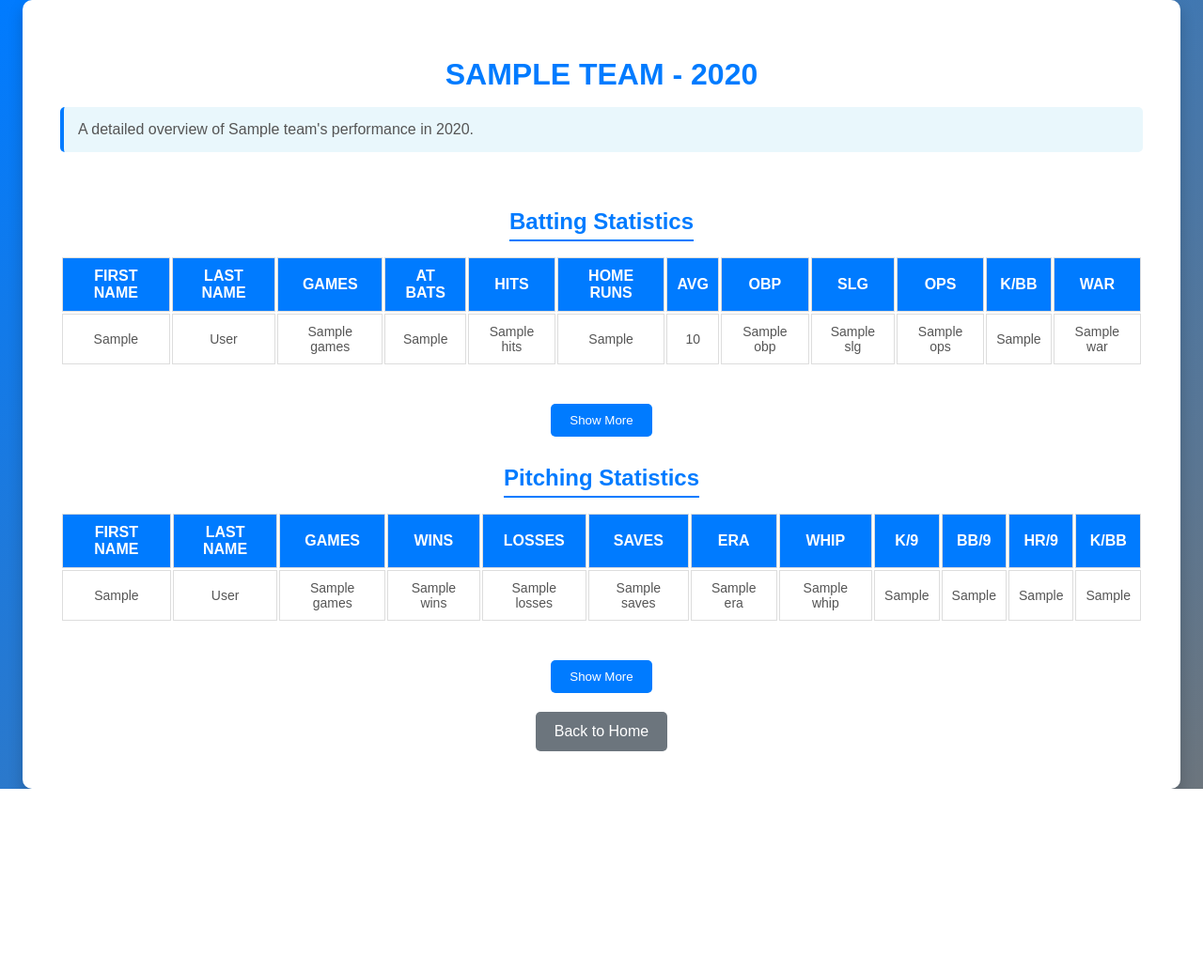
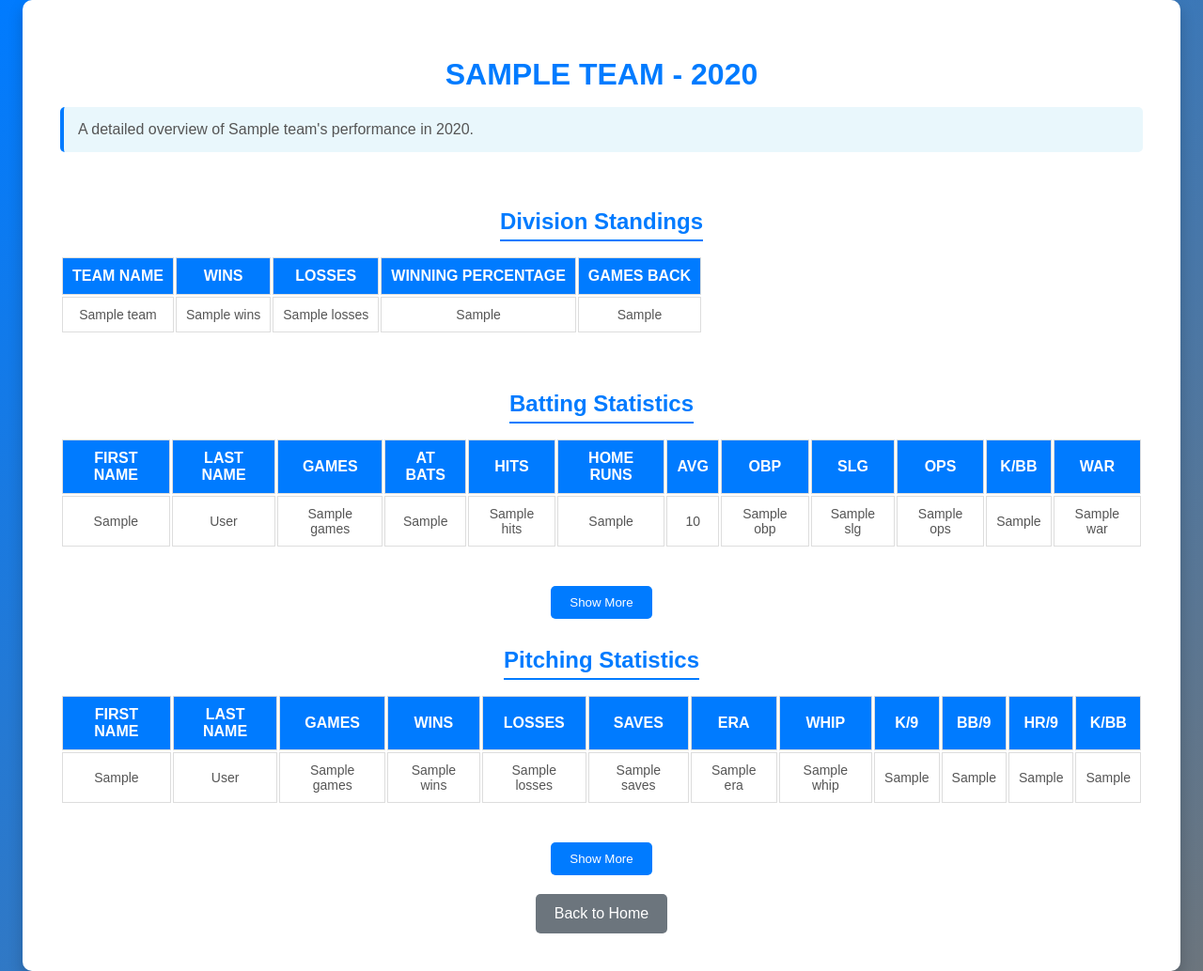
Before and after one commit to willclo1/MariaDeadbeatsSite, a Flask app: template templates/summary.html in a window 1280 px wide. Shown: the whole page at 94% size. Before the commit the page ends 840 px from the top, so only its background shows below. Run offline with Flask 3, Linux system fonts and the light colour scheme; the template is opened without the code that fills it: most values are stand-ins (such as "Sample title", 1, 10 or a date in 2020).

Commit message:
Added stuff for divisions. still not working

```diff
--- a/app.py
+++ b/app.py
@@ -11,11 +11,9 @@ app.secret_key = "your_secret_key"  # Required for session management
 engine = create_engine(engineStr)
 @app.route('/', methods=['GET', 'POST'])
 def home():
-    # Database connection
     Session = sessionmaker(bind=engine)
     session = Session()
 
-    # Fetch all teams
     teamSQL = text("SELECT DISTINCT team_name FROM teams ORDER BY yearID DESC;")
     teamResult = session.execute(teamSQL)
     tmOptions = [row[0] for row in teamResult]
@@ -53,8 +51,6 @@ def year_selection():
 def summary():
     team = request.args.get('team')
     year = request.args.get('year')
-    show_all = request.args.get('show_all', 'false').lower() == 'true'
-    player_limit = None if show_all else 5
     if not team or not year:
         return "Error: Team and year must be specified", 400
 
@@ -64,7 +60,6 @@ def summary():
         return f"Error: Team '{team}' not found in the mapping.", 404
 
     with engine.connect() as connection:
-        # Batting stats query
         # Batting stats query
         batting_team_query = text(f"""
             SELECT
@@ -90,7 +85,6 @@ def summary():
         """)
         batting_result = connection.execute(batting_team_query, {"teamID": teamID, "year": year}).mappings().all()
 
-        # Calculate advanced batting stats
         batting_stats = []
         for row in batting_result:
             at_bats = row["at_bats"] or 0
@@ -102,13 +96,11 @@ def summary():
             doubles = row["doubles"] or 0
             triples = row["triples"] or 0
             home_runs = row["home_runs"] or 0
-            war = row["war"] or 'N/A'
+            war = row["war"] if row["war"] is not None else 'N/A'
 
-            # Prevent division by zero
             obp_denominator = at_bats + walks + hit_by_pitch + sac_flies
             slg_denominator = at_bats
 
-            # Compute stats
             obp = (hits + walks + hit_by_pitch) / obp_denominator if obp_denominator > 0 else 0
             slg = (hits + 2 * doubles + 3 * triples + 4 * home_runs) / slg_denominator if slg_denominator > 0 else 0
             ops = obp + slg
@@ -128,13 +120,10 @@ def summary():
                 "obp": f"{obp:.3f}",
                 "slg": f"{slg:.3f}",
                 "ops": f"{ops:.3f}",
-                 "k_bb": f"{k_bb:.3f}" if k_bb != 0 else 'N/A',
+                "k_bb": f"{k_bb:.3f}" if walks > 0 else 'N/A',
                 "war": round(war, 2) if war != 'N/A' else 'N/A',
-
-
             })
 
-        # Pitching stats query
         # Pitching stats query
         pitching_team_query = text(f"""
             SELECT
@@ -159,7 +148,6 @@ def summary():
         """)
         pitching_result = connection.execute(pitching_team_query, {"teamID": teamID, "year": year}).mappings().all()
 
-        # Calculate advanced pitching stats
         pitching_stats = []
         for row in pitching_result:
             outs_pitched = row["outs_pitched"] or 0
@@ -170,7 +158,6 @@ def summary():
 
             innings_pitched = outs_pitched / 3 if outs_pitched > 0 else 0
 
-            # Prevent division by zero
             whip = (walks + hits) / innings_pitched if innings_pitched > 0 else 0
             k_per_nine = (strikeouts / innings_pitched * 9) if innings_pitched > 0 else 0
             bb_per_nine = (walks / innings_pitched * 9) if innings_pitched > 0 else 0
@@ -191,14 +178,49 @@ def summary():
                 "hr_per_nine": round(hr_per_nine, 2),
                 "k_bb": round(k_bb, 2),
             })
+    # Division standings query
+        division_query = text("""
+                SELECT
+                    t.team_name,
+                    t.team_W,
+                    t.team_L,
+                    (t.team_W / (t.team_W + t.team_L)) AS winning_pct,
+                    (SELECT (ABS(top.team_W - t.team_W) + ABS(top.team_L - t.team_L)) / 2
+                     FROM teams top
+                     WHERE top.yearID = t.yearID
+                       AND top.divID = t.divID
+                     ORDER BY top.team_W DESC
+                     LIMIT 1) AS GB
+                FROM teams t
+                WHERE t.divID = (
+                    SELECT divID
+                    FROM teams
+                    WHERE teamID = :teamID AND yearID = :year LIMIT 1
+                )
+                  AND t.yearID = :year
+                ORDER BY t.team_W DESC;
+        """)
+        division_result = connection.execute(division_query, {"teamID": teamID, "year": year}).mappings().all()
 
-    # Pass the data to the template
+        # Process division standings
+        division_standings = []
+        for row in division_result:
+            division_standings.append({
+                "team_name": row["team_name"],
+                "wins": row["team_W"],
+                "losses": row["team_L"],
+                "winning_pct": f"{row['winning_pct']:.3f}",
+                "games_back": f"{row['GB']:.1f}" if row["GB"] is not None else "0.0",
+            })
+
+
     summary_data = {
         "team": team,
         "year": year,
         "info": f"Summary of {team} in {year}.",
         "batting_stats": batting_stats,
         "pitching_stats": pitching_stats,
+        #"division_standings": division_standings,
     }
 
     return render_template('summary.html', summary=summary_data)
--- a/templates/summary.html
+++ b/templates/summary.html
@@ -32,6 +32,33 @@
         <!-- Team and Year Header -->
         <h1>{{ summary.team }} - {{ summary.year }}</h1>
         <p class="instructions">A detailed overview of {{ summary.team }}'s performance in {{ summary.year }}.</p>
+
+        <!-- Division Stats Section -->
+        <div class="stats-section">
+            <h2>Division Standings</h2>
+            <table class="stats-table">
+                <thead>
+                    <tr>
+                        <th>Team Name</th>
+                        <th>Wins</th>
+                        <th>Losses</th>
+                        <th>Winning Percentage</th>
+                        <th>Games Back</th>
+                    </tr>
+                </thead>
+                <tbody>
+                    {% for team in summary.division_standings %}
+                        <tr>
+                            <td>{{ team.team_name }}</td>
+                            <td>{{ team.wins }}</td>
+                            <td>{{ team.losses }}</td>
+                            <td>{{ team.winning_pct }}</td>
+                            <td>{{ team.games_back }}</td>
+                        </tr>
+                    {% endfor %}
+                </tbody>
+            </table>
+        </div>
 
         <!-- Batting Stats Section -->
         <div class="stats-section">
@@ -124,17 +151,15 @@
 <script>
     // Toggle Batting Stats
     document.getElementById('toggle-batting').addEventListener('click', function () {
-        const rows = document.querySelectorAll('.stats-section:nth-of-type(1) tbody tr');
-        let hiddenRows = document.querySelectorAll('.stats-section:nth-of-type(1) tbody .hidden-row');
+        const rows = document.querySelectorAll('.stats-section:nth-of-type(2) tbody tr');
+        let hiddenRows = document.querySelectorAll('.stats-section:nth-of-type(2) tbody .hidden-row');
 
         if (hiddenRows.length > 0) {
-            // Show all rows
             rows.forEach((row, index) => {
                 if (index >= 5) row.classList.remove('hidden-row');
             });
             this.textContent = 'Show Less';
         } else {
-            // Hide rows after the first 5
             rows.forEach((row, index) => {
                 if (index >= 5) row.classList.add('hidden-row');
             });
@@ -144,17 +169,15 @@
 
     // Toggle Pitching Stats
     document.getElementById('toggle-pitching').addEventListener('click', function () {
-        const rows = document.querySelectorAll('.stats-section:nth-of-type(2) tbody tr');
-        let hiddenRows = document.querySelectorAll('.stats-section:nth-of-type(2) tbody .hidden-row');
+        const rows = document.querySelectorAll('.stats-section:nth-of-type(3) tbody tr');
+        let hiddenRows = document.querySelectorAll('.stats-section:nth-of-type(3) tbody .hidden-row');
 
         if (hiddenRows.length > 0) {
-            // Show all rows
             rows.forEach((row, index) => {
                 if (index >= 5) row.classList.remove('hidden-row');
             });
             this.textContent = 'Show Less';
         } else {
-            // Hide rows after the first 5
             rows.forEach((row, index) => {
                 if (index >= 5) row.classList.add('hidden-row');
             });
```
